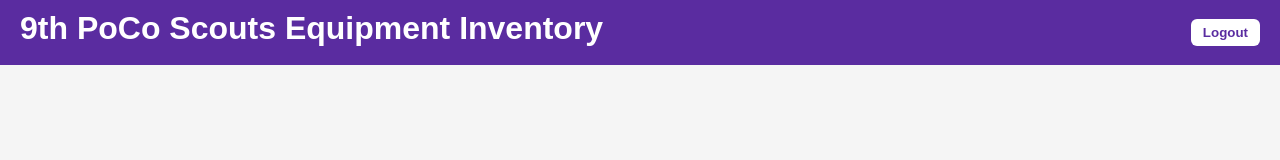
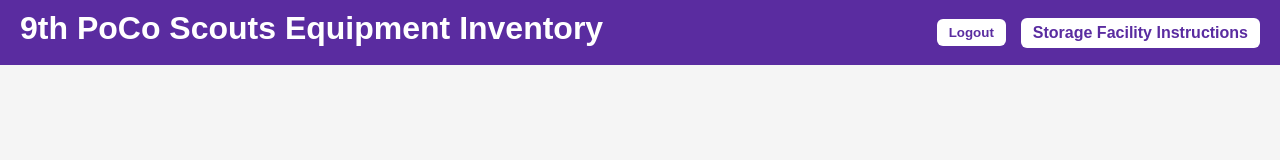
Before and after one commit to scouter-g/9thPocoScouts, a plain HTML site: page index.html in a window 1280 px wide. Drawn offline with Linux system fonts and the light colour scheme; no server answers.

Commit message:
adding storage access instructions link to the header and updating staticwebapp.config.json to restrict access to authenticated users only.

```diff
--- a/index.html
+++ b/index.html
@@ -18,6 +18,12 @@
 
     <div class="header-right">
       <button id="logoutBtn" onclick="logout()">Logout</button>
+
+      <a href="/docs/storage-access-instructions.pdf"
+        target="_blank"
+        class="button">
+        Storage Facility Instructions
+      </a>
     </div>
   </header>
 
--- a/staticwebapp.config.json
+++ b/staticwebapp.config.json
@@ -20,6 +20,12 @@
       }
     }
   },
+  "routes": [
+    {
+      "route": "/docs/storage-access-instructions.pdf",
+      "allowedRoles": ["authenticated"]
+    }
+  ],
 
   "roles": [
     { "name": "admin" },
--- a/styles.css
+++ b/styles.css
@@ -415,3 +415,16 @@ h2 {
 .user-row span {
   white-space: nowrap;
 }
+.header-right a.button {
+  background: #ffffff;
+  color: #5a2ca0;
+  padding: 6px 12px;
+  border-radius: 6px;
+  font-weight: bold;
+  text-decoration: none;
+  display: inline-block;
+}
+
+.header-right a.button:hover {
+  background: #e6e6e6;
+}
```
Also changed, not shown: 1 other file.
